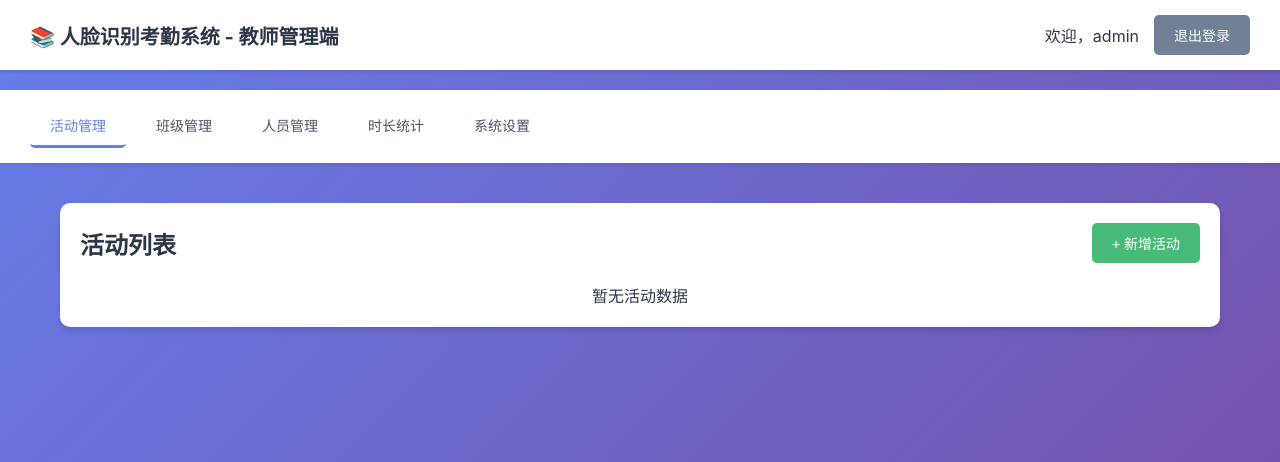
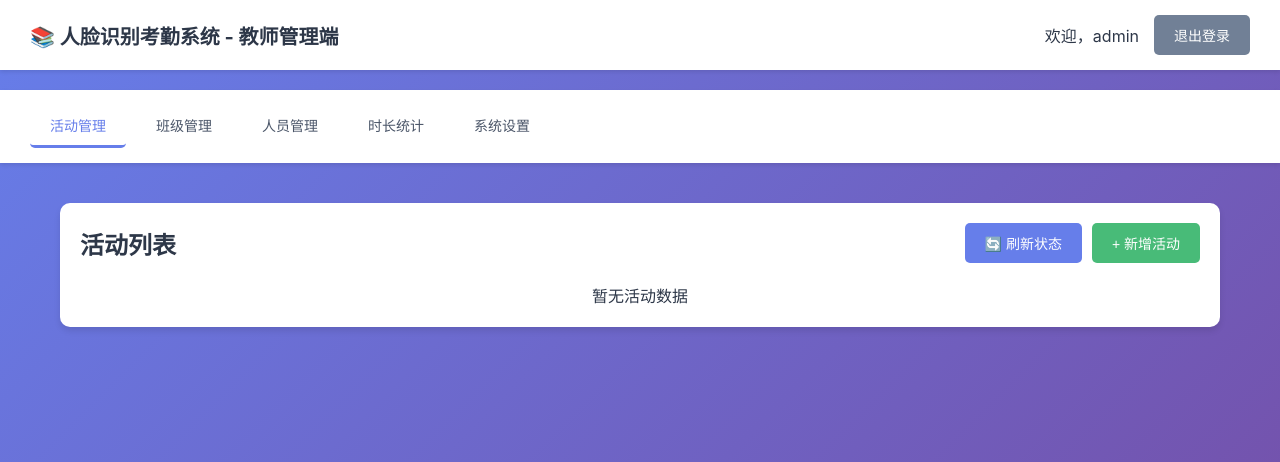
Before and after one commit to Salih-Biron/ML-based-Web-Face-Recognition-Classroom-Attendance-System, a Flask app: page /teacher/dashboard in a window 1280 px wide. Shown: the top 462 px of the page. Run offline with Flask 3, Linux system fonts and the light colour scheme; the visitor is signed in with stand-in values (Sample User, id 1); data comes from the database, SQL or seed files in the repository; data that the repository does not hold is empty; some libraries are stand-ins or nearby versions.

Commit message:
fix: improve activity status update mechanism
Fix activity status not updating immediately after creation.

Changes:
- Execute update_activity_status() immediately on startup
- Add manual refresh button in activity list
- Users can now click 'Refresh Status' to update activities instantly
- Status will auto-update every minute via scheduled task

This fixes the issue where newly created activities show 'pending'
even when current time is within the activity period.

```diff
--- a/modules/scheduler.py
+++ b/modules/scheduler.py
@@ -86,6 +86,9 @@ def update_activity_status():
 
 def init_scheduler():
     """初始化定时任务"""
+    # 立即执行一次活动状态更新
+    update_activity_status()
+
     # 每日0:00重置
     scheduler.add_job(reset_daily, 'cron', hour=0, minute=0, id='reset_daily')
 
--- a/templates/teacher_dashboard.html
+++ b/templates/teacher_dashboard.html
@@ -117,7 +117,10 @@
                 <div class="card">
                     <div class="toolbar">
                         <h2>活动列表</h2>
-                        <button @click="showActivityModal" class="btn-success">+ 新增活动</button>
+                        <div style="display: flex; gap: 10px;">
+                            <button @click="loadActivities" class="btn-primary">🔄 刷新状态</button>
+                            <button @click="showActivityModal" class="btn-success">+ 新增活动</button>
+                        </div>
                     </div>
                     <table v-if="activities.length > 0">
                         <thead>
```
